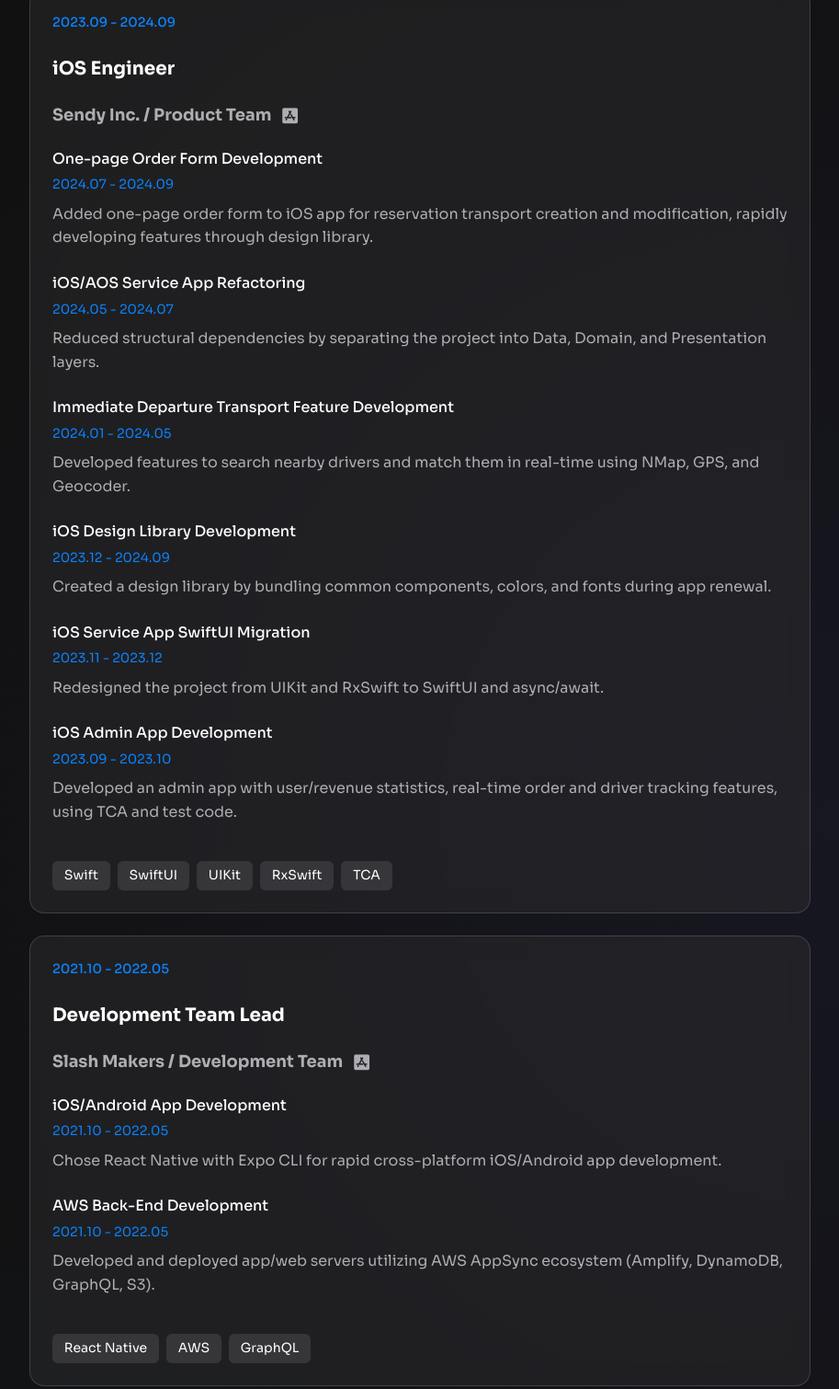
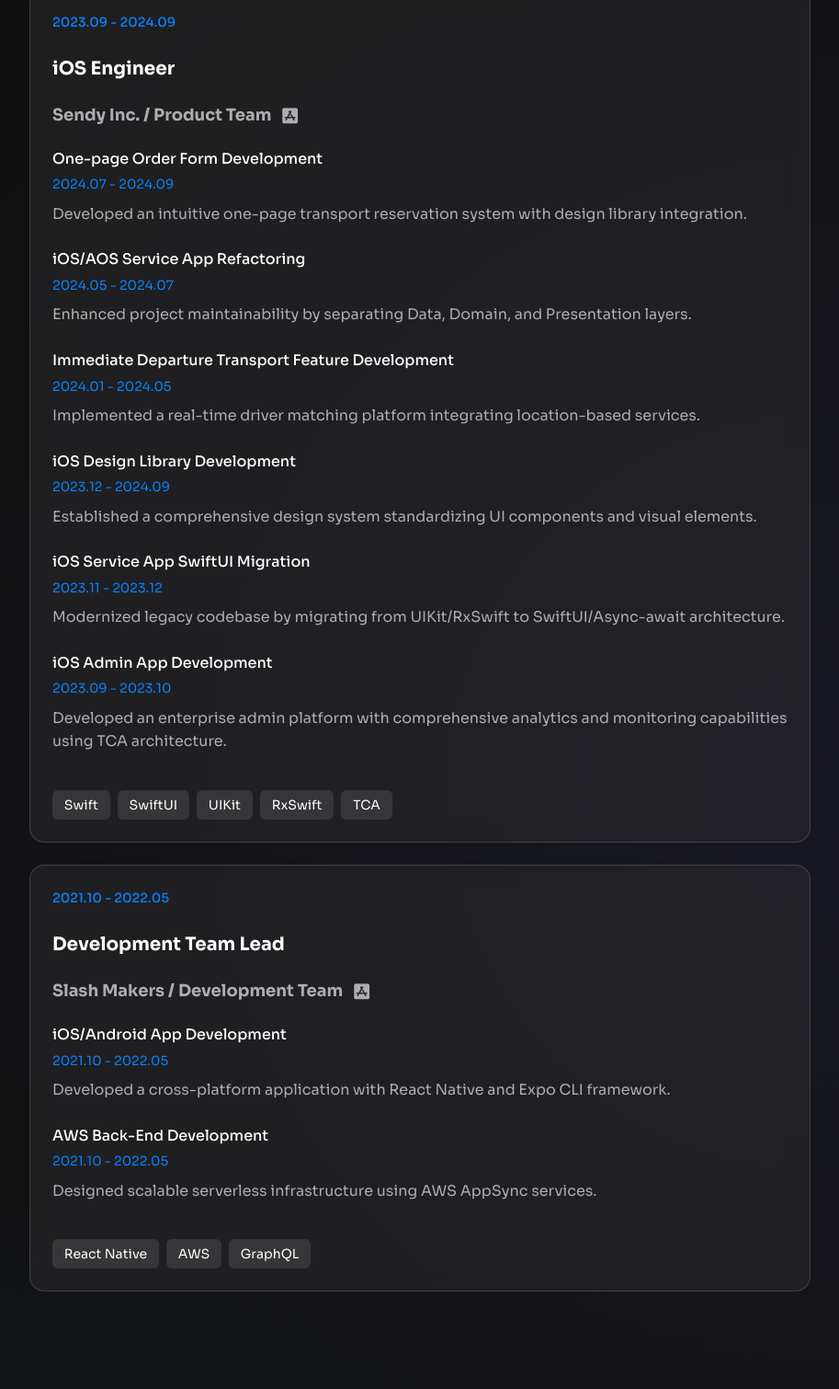
Before and after one commit to coby5502/portfolio, a plain HTML site: page index.html in a window 1280 px wide. Shown: the part 1022-2532 px from the top of the page at 92% size, without its empty margins (183-1096 px from the left). Drawn offline with nearby package versions, Linux system fonts and the light colour scheme; a web font is replaced by a local one.

Commit message:
[CHORE] 경력 변경

```diff
--- a/index.html
+++ b/index.html
@@ -117,10 +117,10 @@
                                 </div>
                                 <div class="timeline-item-period">2024.07 - 2024.09</div>
                                 <div class="timeline-item-description"
-                                     data-en="Added one-page order form to iOS app for reservation transport creation and modification, rapidly developing features through design library."
-                                     data-ko="예약 운송 생성 및 수정을 위해 원페이지 오더폼을 iOS 앱에 추가하고, 디자인 라이브러리를 통해 빠르게 기능을 개발했습니다."
-                                     data-ja="予約運送の作成と修正のためにワンページオーダーフォームをiOSアプリに追加し、デザインライブラリを通じて迅速に機能を開発しました。">
-                                    예약 운송 생성 및 수정을 위해 원페이지 오더폼을 iOS 앱에 추가하고, 디자인 라이브러리를 통해 빠르게 기능을 개발했습니다.
+                                     data-en="Developed an intuitive one-page transport reservation system with design library integration."
+                                     data-ko="디자인 라이브러리를 활용한 직관적인 원페이지 운송 예약 시스템을 구현하였습니다."
+                                     data-ja="デザインライブラリを活用し、直感的な配送予約システムを実装しました。">
+                                    디자인 라이브러리를 활용한 직관적인 원페이지 운송 예약 시스템을 구현하였습니다.
                                 </div>
                             </div>
 
@@ -133,10 +133,10 @@
                                 </div>
                                 <div class="timeline-item-period">2024.05 - 2024.07</div>
                                 <div class="timeline-item-description"
-                                     data-en="Reduced structural dependencies by separating the project into Data, Domain, and Presentation layers."
-                                     data-ko="Data, Domain, Presentation 레이어로 분리하여 프로젝트의 구조적 의존성을 줄였습니다."
-                                     data-ja="Data、Domain、Presentationレイヤーに分離し、プロジェクトの構造的な依存性を軽減しました。">
-                                    Data, Domain, Presentation 레이어로 분리하여 프로젝트의 구조적 의존성을 줄였습니다.
+                                     data-en="Enhanced project maintainability by separating Data, Domain, and Presentation layers."
+                                     data-ko="Data, Domain, Presentation 레이어 분리를 통해 프로젝트의 유지보수성을 향상시켰습니다."
+                                     data-ja="Data、Domain、Presentationレイヤーの分離によりプロジェクトの保守性を向上させました。">
+                                    Data, Domain, Presentation 레이어 분리를 통해 프로젝트의 유지보수성을 향상시켰습니다.
                                 </div>
                             </div>
 
@@ -149,10 +149,10 @@
                                 </div>
                                 <div class="timeline-item-period">2024.01 - 2024.05</div>
                                 <div class="timeline-item-description"
-                                     data-en="Developed features to search nearby drivers and match them in real-time using NMap, GPS, and Geocoder."
-                                     data-ko="NMap, GPS, Geocoder를 활용해 앱에서 주변 기사들을 조회하고 실시간으로 매칭하는 기능을 개발했습니다."
-                                     data-ja="NMap、GPS、Geocoderを活用し、アプリで周辺ドライバーを検索してリアルタイムでマッチングする機能を開発しました。">
-                                    NMap, GPS, Geocoder를 활용해 앱에서 주변 기사들을 조회하고 실시간으로 매칭하는 기능을 개발했습니다.
+                                     data-en="Implemented a real-time driver matching platform integrating location-based services."
+                                     data-ko="위치 기반 서비스를 활용한 실시간 기사 매칭 플랫폼을 구축하였습니다."
+                                     data-ja="位置情報サービスを活用したリアルタイムドライバーマッチングプラットフォームを構築しました。">
+                                    위치 기반 서비스를 활용한 실시간 기사 매칭 플랫폼을 구축하였습니다.
                                 </div>
                             </div>
 
@@ -165,10 +165,10 @@
                                 </div>
                                 <div class="timeline-item-period">2023.12 - 2024.09</div>
                                 <div class="timeline-item-description"
-                                     data-en="Created a design library by bundling common components, colors, and fonts during app renewal."
-                                     data-ko="앱 리뉴얼 과정에서 공통 컴포넌트, 색상, 폰트를 묶어 디자인 라이브러리를 만들었습니다."
-                                     data-ja="アプリのリニューアル過程で、共通コンポーネント、カラー、フォントをまとめたデザインライブラリを作成しました。">
-                                    앱 리뉴얼 과정에서 공통 컴포넌트, 색상, 폰트를 묶어 디자인 라이브러리를 만들었습니다.
+                                     data-en="Established a comprehensive design system standardizing UI components and visual elements."
+                                     data-ko="UI 컴포넌트와 시각 요소를 표준화한 통합 디자인 시스템을 구축하였습니다."
+                                     data-ja="UIコンポーネントとビジュアル要素を標準化した統合デザインシステムを構築しました。">
+                                    UI 컴포넌트와 시각 요소를 표준화한 통합 디자인 시스템을 구축하였습니다.
                                 </div>
                             </div>
 
@@ -181,10 +181,10 @@
                                 </div>
                                 <div class="timeline-item-period">2023.11 - 2023.12</div>
                                 <div class="timeline-item-description"
-                                     data-en="Redesigned the project from UIKit and RxSwift to SwiftUI and async/await."
-                                     data-ko="UIKit과 RxSwift로 구성된 프로젝트를 SwiftUI와 async/await로 재설계하였습니다."
-                                     data-ja="UIKitとRxSwiftで構成されたプロジェクトをSwiftUIとasync/awaitで再設計しました。">
-                                    UIKit과 RxSwift로 구성된 프로젝트를 SwiftUI와 async/await로 재설계하였습니다.
+                                     data-en="Modernized legacy codebase by migrating from UIKit/RxSwift to SwiftUI/Async-await architecture."
+                                     data-ko="UIKit/RxSwift 기반 코드를 SwiftUI/Async-await 아키텍처로 현대화하였습니다."
+                                     data-ja="UIKit/RxSwiftベースのコードをSwiftUI/Async-awaitアーキテクチャに現代化しました。">
+                                    UIKit/RxSwift 기반 코드를 SwiftUI/Async-await 아키텍처로 현대화하였습니다.
                                 </div>
                             </div>
 
@@ -197,10 +197,10 @@
                                 </div>
                                 <div class="timeline-item-period">2023.09 - 2023.10</div>
                                 <div class="timeline-item-description"
-                                     data-en="Developed an admin app with user/revenue statistics, real-time order and driver tracking features, using TCA and test code."
-                                     data-ko="사용자/매출 통계, 실시간 오더 및 기사 추적 기능을 갖춘 관리자 앱을 개발하고, TCA와 테스트 코드를 사용했습니다."
-                                     data-ja="ユーザー/売上統計、リアルタイムオーダーとドライバー追跡機能を備えた管理者アプリを開発し、TCAとテストコードを使用しました。">
-                                    사용자/매출 통계, 실시간 오더 및 기사 추적 기능을 갖춘 관리자 앱을 개발하고, TCA와 테스트 코드를 사용했습니다.
+                                     data-en="Developed an enterprise admin platform with comprehensive analytics and monitoring capabilities using TCA architecture."
+                                     data-ko="TCA 아키텍처 기반의 데이터 분석 및 모니터링 기능을 갖춘 관리자 플랫폼을 개발하였습니다."
+                                     data-ja="TCAアーキテクチャベースのデータ分析・モニタリング機能を備えた管理者プラットフォームを開発しました。">
+                                    TCA 아키텍처 기반의 데이터 분석 및 모니터링 기능을 갖춘 관리자 플랫폼을 개발하였습니다.
                                 </div>
                             </div>
 
@@ -239,10 +239,10 @@
                                 </div>
                                 <div class="timeline-item-period">2021.10 - 2022.05</div>
                                 <div class="timeline-item-description"
-                                     data-en="Chose React Native with Expo CLI for rapid cross-platform iOS/Android app development."
-                                     data-ko="iOS/AOS 앱을 빠르게 개발하기 위해 크로스 플랫폼인 React Native를 선택하였고, Expo CLI 모듈을 활용하였습니다."
-                                     data-ja="iOS/Androidアプリを迅速に開発するため、クロスプラットフォームのReact Nativeを選択し、Expo CLIモジュールを活用しました。">
-                                    iOS/AOS 앱을 빠르게 개발하기 위해 크로스 플랫폼인 React Native를 선택하였고, Expo CLI 모듈을 활용하였습니다.
+                                     data-en="Developed a cross-platform application with React Native and Expo CLI framework."
+                                     data-ko="React Native와 Expo CLI를 활용하여 크로스 플랫폼 애플리케이션을 개발하였습니다."
+                                     data-ja="React NativeとExpo CLIを活用してクロスプラットフォームアプリケーションを開発しました。">
+                                    React Native와 Expo CLI를 활용하여 크로스 플랫폼 애플리케이션을 개발하였습니다.
                                 </div>
                             </div>
 
@@ -255,10 +255,10 @@
                                 </div>
                                 <div class="timeline-item-period">2021.10 - 2022.05</div>
                                 <div class="timeline-item-description"
-                                     data-en="Developed and deployed app/web servers utilizing AWS AppSync ecosystem (Amplify, DynamoDB, GraphQL, S3)."
-                                     data-ko="AWS의 AppSync(Amplify, DynamoDB, GraphQL, S3)를 활용하여 앱/웹 서버를 구축하였습니다."
-                                     data-ja="AWSのAppSyncエコシステム（Amplify、DynamoDB、GraphQL、S3）を活用してプリ/Webサーバーを構築しました。">
-                                    AWS의 AppSync(Amplify, DynamoDB, GraphQL, S3)를 활용하여 앱/웹 서버를 구축하였습니다.
+                                     data-en="Designed scalable serverless infrastructure using AWS AppSync services."
+                                     data-ko="AWS AppSync를 기반으로 확장 가능한 서버리스 인프라를 설계하였습니다."
+                                     data-ja="AWS AppSyncをベースに拡張性のあるサーバーレスインフラを設計しました。">
+                                    AWS AppSync를 기반으로 확장 가능한 서버리스 인프라를 설계하였습니다.
                                 </div>
                             </div>
 
@@ -540,7 +540,7 @@
                             </p>
                             <p data-en="• Managed project with forked repositories and multiple branches"
                                data-ko="• 깃허브 프로젝트 포크와 브랜치 관리로 체계적인 개발을 진행했습니다."
-                               data-ja="• GitHubプロジェクトフォークとブランチ管理で体系的な開発を進めました。">
+                               data-ja="• GitHubプロジェクトフォークとブランチ管理で体系的な開発を実施しました。">
                                 • 깃허브 프로젝트 포크와 브랜치 관리로 체계적인 개발을 진행했습니다.
                             </p>
                             <p data-en="• Conducted weekly sprints and retrospectives for continuous improvement"
```
